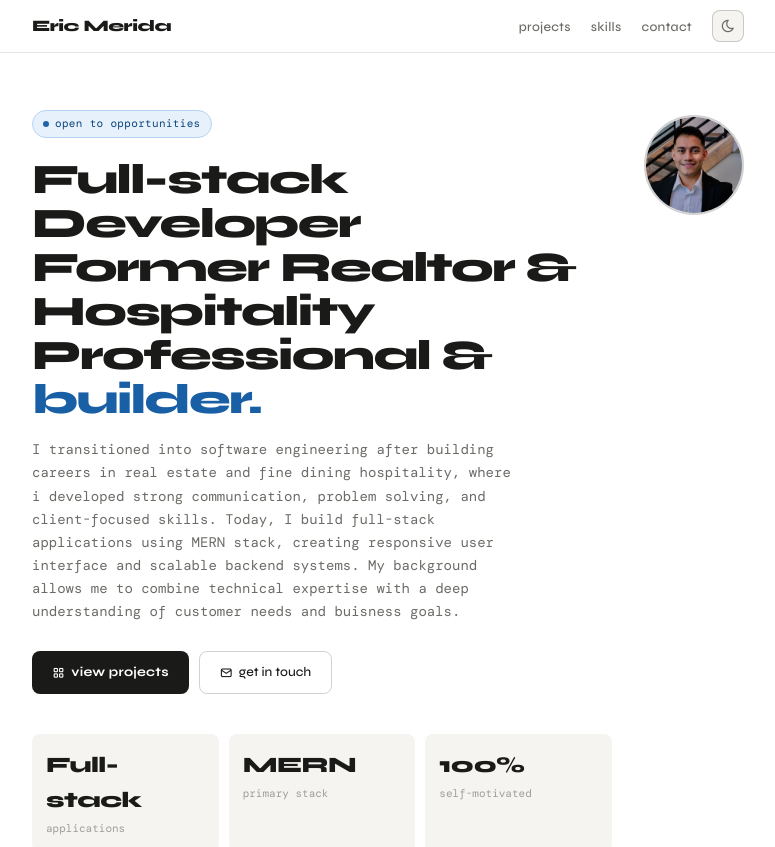
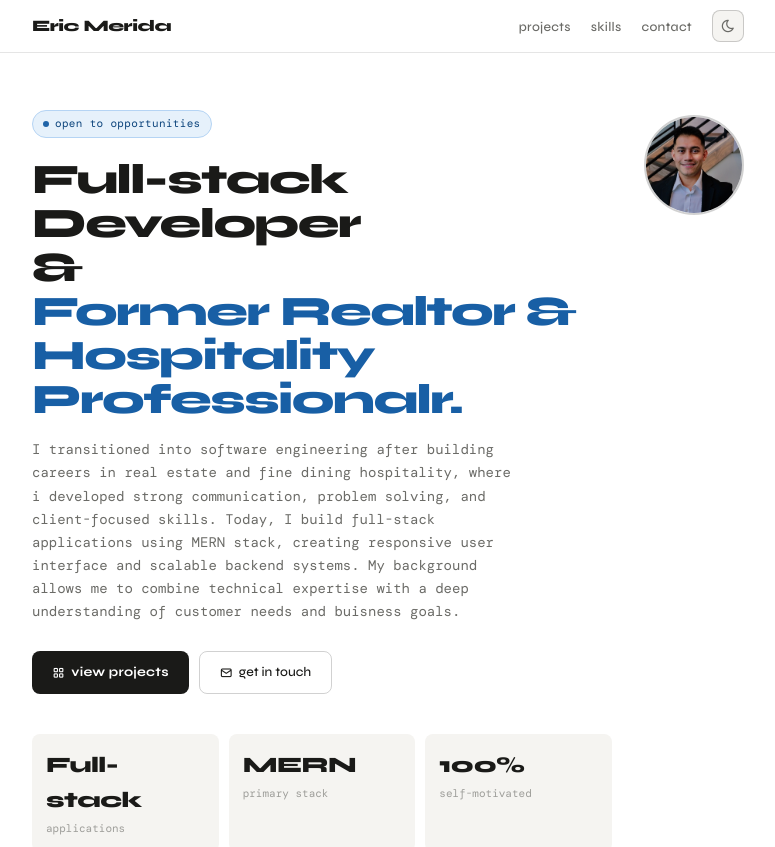
Before and after one commit to EricMerida/Portfolio, a React (Vite) app: page / in a window 1280 px wide. Shown: the top 847 px of the page, without its empty margins (252-1027 px from the left). Built offline with nearby package versions, Linux system fonts and the light colour scheme; the HTML template or start-up script is replaced by a standard one; a web font is replaced by a local one.

Commit message:
Update Hero.jsx

```diff
--- a/src/components/Hero.jsx
+++ b/src/components/Hero.jsx
@@ -19,8 +19,8 @@ export default function Hero() {
 
           <h1 className={styles.headline}>
             Full-stack Developer<br />
-            Former Realtor & Hospitality Professional &amp;<br />
-            <em className={styles.accent}>builder.</em>
+            &amp;<br />
+            <em className={styles.accent}>Former Realtor & Hospitality Professionalr.</em>
           </h1>
 
           <p className={styles.sub}>
```
